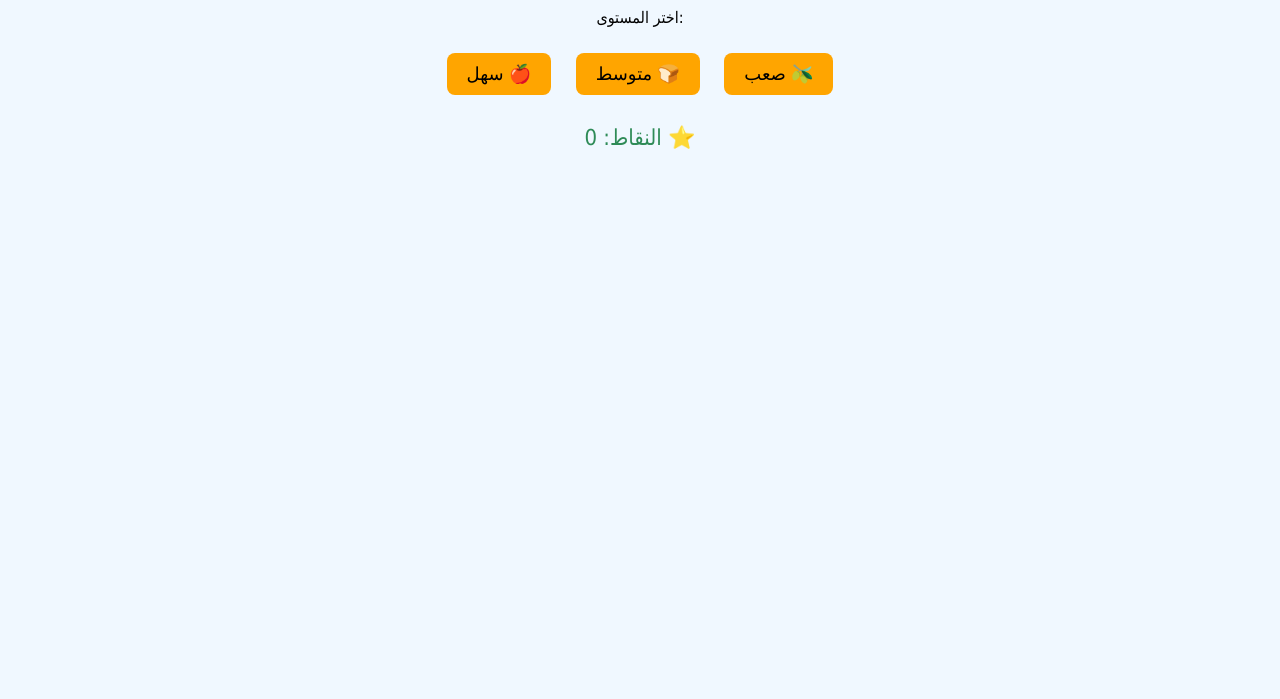
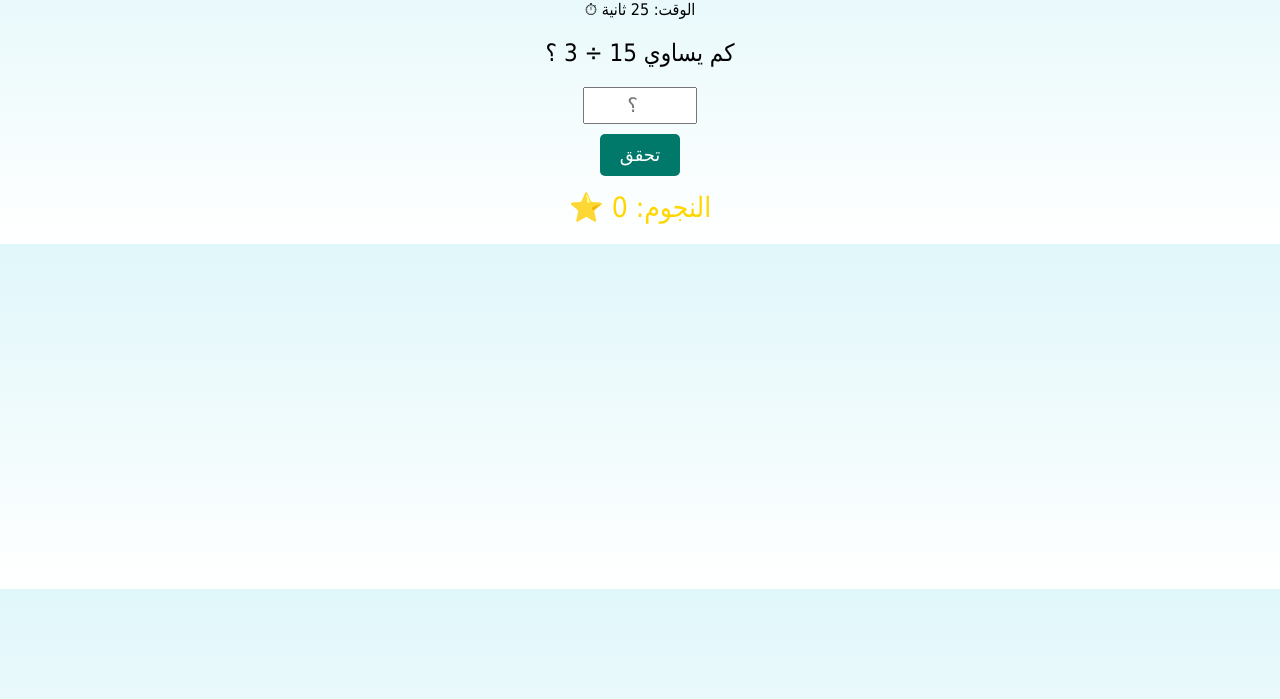
Before and after one commit to smileeyes1/qq, a plain HTML site: page index.html in a window 1280 px wide. Shown: the part 101-800 px from the top of the page. Drawn offline with Linux system fonts and the light colour scheme.

Commit message:
Update index.html

```diff
--- a/index.html
+++ b/index.html
@@ -2,137 +2,113 @@
 <html lang="ar">
 <head>
   <meta charset="UTF-8">
-  <title>لعبة القسمة - الصف الثاني</title>
+  <title>لعبة القسمة - وزّع بعدل</title>
   <style>
     body {
       font-family: "Tahoma", sans-serif;
-      background: #f0f8ff;
       text-align: center;
+      background: linear-gradient(to bottom, #e0f7fa, #ffffff);
+      margin: 0;
+      padding: 0;
+    }
+    .container {
+      max-width: 600px;
+      margin: auto;
       padding: 20px;
     }
     h1 {
-      color: #2e8b57;
-    }
-    .story {
-      font-size: 20px;
-      margin: 15px;
-      color: #444;
+      color: #00796b;
     }
     .question {
       font-size: 24px;
-      margin: 20px;
-      font-weight: bold;
+      margin: 20px 0;
     }
-    .options button {
-      background: #87ceeb;
+    input {
+      font-size: 20px;
+      padding: 5px;
+      width: 100px;
+      text-align: center;
+    }
+    button {
+      font-size: 18px;
+      padding: 10px 20px;
+      margin-top: 10px;
+      background-color: #00796b;
+      color: white;
       border: none;
-      padding: 10px 20px;
-      margin: 10px;
-      font-size: 18px;
-      cursor: pointer;
-      border-radius: 8px;
-    }
-    .options button:hover {
-      background: #4682b4;
-      color: #fff;
+      border-radius: 5px;
     }
     .feedback {
-      font-size: 20px;
-      margin-top: 15px;
-      font-weight: bold;
+      font-size: 22px;
+      margin: 15px 0;
     }
-    .score {
-      font-size: 22px;
-      margin-top: 20px;
-      color: #2e8b57;
+    .stars {
+      font-size: 28px;
+      color: gold;
     }
-    .level-select button {
-      background: #ffa500;
-      border: none;
-      padding: 10px 20px;
-      margin: 10px;
-      font-size: 18px;
-      cursor: pointer;
-      border-radius: 8px;
+    @media (max-width: 480px) {
+      .question { font-size: 20px; }
+      input { width: 80px; }
+      button { font-size: 16px; }
     }
   </style>
 </head>
 <body>
-  <h1>⚖️ لعبة القسمة للصف الثاني</h1>
-  <div class="level-select">
-    <p>اختر المستوى:</p>
-    <button onclick="startGame('easy')">سهل 🍎</button>
-    <button onclick="startGame('medium')">متوسط 🍞</button>
-    <button onclick="startGame('hard')">صعب 🫒</button>
+  <div class="container">
+    <h1>🎮 لعبة القسمة - وزّع بعدل</h1>
+    <div id="timer">⏱ الوقت: 30 ثانية</div>
+    <div class="question" id="question"></div>
+    <input type="number" id="answer" placeholder="؟">
+    <br>
+    <button onclick="checkAnswer()">تحقق</button>
+    <div class="feedback" id="feedback"></div>
+    <div class="stars" id="stars">⭐ النجوم: 0</div>
   </div>
-  <div class="story" id="story"></div>
-  <div class="question" id="question"></div>
-  <div class="options" id="options"></div>
-  <div class="feedback" id="feedback"></div>
-  <div class="score" id="score">النقاط: 0 ⭐</div>
 
   <script>
-    const levels = {
-      easy: [
-        { story: "أحمد وزّع 6 تفاحات 🍎 على 2 أطفال.", q: "6 ÷ 2 = ?", correct: 3, options: [2,3,4] },
-        { story: "الأم وزّعت 8 خبزات 🍞 على 4 أولاد.", q: "8 ÷ 4 = ?", correct: 2, options: [2,3,4] }
-      ],
-      medium: [
-        { story: "المعلمة أعطت 15 قلمًا ✏️ لـ 3 مجموعات.", q: "15 ÷ 3 = ?", correct: 5, options: [4,5,6] },
-        { story: "الأطفال جمعوا 12 دجاجة 🐔 ووضعوها في 6 أقنان.", q: "12 ÷ 6 = ?", correct: 2, options: [2,3,4] }
-      ],
-      hard: [
-        { story: "في الحقل، جمع الأطفال 21 زيتونة 🫒 ووضعوها في 7 سلال.", q: "21 ÷ 7 = ?", correct: 3, options: [2,3,4] },
-        { story: "وزّع الفلاح 24 سنبلة قمح 🌾 على 6 صفوف.", q: "24 ÷ 6 = ?", correct: 4, options: [3,4,5] }
-      ]
-    };
+    let num1, num2, correctAnswer;
+    let stars = 0;
+    let timeLeft = 30;
+    let timer;
 
-    let current = 0;
-    let score = 0;
-    let questions = [];
-
-    function startGame(level) {
-      questions = levels[level];
-      current = 0;
-      score = 0;
-      document.getElementById("score").innerText = "النقاط: 0 ⭐";
-      loadQuestion();
+    function newQuestion() {
+      num2 = Math.floor(Math.random() * 5) + 2; // المقسوم عليه بين 2 و6
+      correctAnswer = Math.floor(Math.random() * 5) + 2; // الناتج بين 2 و6
+      num1 = num2 * correctAnswer;
+      document.getElementById("question").innerText = `كم يساوي ${num1} ÷ ${num2} ؟`;
+      document.getElementById("answer").value = "";
+      document.getElementById("feedback").innerText = "";
+      resetTimer();
     }
 
-    function loadQuestion() {
-      const q = questions[current];
-      document.getElementById("story").innerText = q.story;
-      document.getElementById("question").innerText = q.q;
-      const optionsDiv = document.getElementById("options");
-      optionsDiv.innerHTML = "";
-      q.options.forEach(opt => {
-        const btn = document.createElement("button");
-        btn.innerText = opt;
-        btn.onclick = () => checkAnswer(opt);
-        optionsDiv.appendChild(btn);
-      });
-      document.getElementById("feedback").innerText = "";
+    function checkAnswer() {
+      let userAnswer = parseInt(document.getElementById("answer").value);
+      if (userAnswer === correctAnswer) {
+        document.getElementById("feedback").innerText = "🙂 صحيح! أحسنت";
+        stars++;
+        document.getElementById("stars").innerText = `⭐ النجوم: ${stars}`;
+      } else {
+        document.getElementById("feedback").innerText = "🙁 خطأ، القسمة تعني العدل!";
+      }
+      newQuestion();
     }
 
-    function checkAnswer(answer) {
-      const q = questions[current];
-      let audio = new Audio();
-      if (answer === q.correct) {
-        document.getElementById("feedback").innerText = "🌟 رائع! وزّعت الأشياء بعدل";
-        score += 10;
-        audio.src = "https://www.soundjay.com/buttons/sounds/button-3.mp3";
-      } else {
-        document.getElementById("feedback").innerText = "❌ حاول مرة أخرى، القسمة تعني العدل";
-        score -= 5;
-        audio.src = "https://www.soundjay.com/buttons/sounds/button-10.mp3";
-      }
-      audio.play();
-      document.getElementById("score").innerText = "النقاط: " + score + " ⭐";
-      setTimeout(() => {
-        current = (current + 1) % questions.length;
-        loadQuestion();
-      }, 2000);
+    function resetTimer() {
+      clearInterval(timer);
+      timeLeft = 30;
+      document.getElementById("timer").innerText = `⏱ الوقت: ${timeLeft} ثانية`;
+      timer = setInterval(() => {
+        timeLeft--;
+        document.getElementById("timer").innerText = `⏱ الوقت: ${timeLeft} ثانية`;
+        if (timeLeft <= 0) {
+          clearInterval(timer);
+          document.getElementById("feedback").innerText = "⏰ انتهى الوقت! حاول مرة أخرى.";
+          newQuestion();
+        }
+      }, 1000);
     }
+
+    newQuestion();
   </script>
 </body>
 </html>
```
